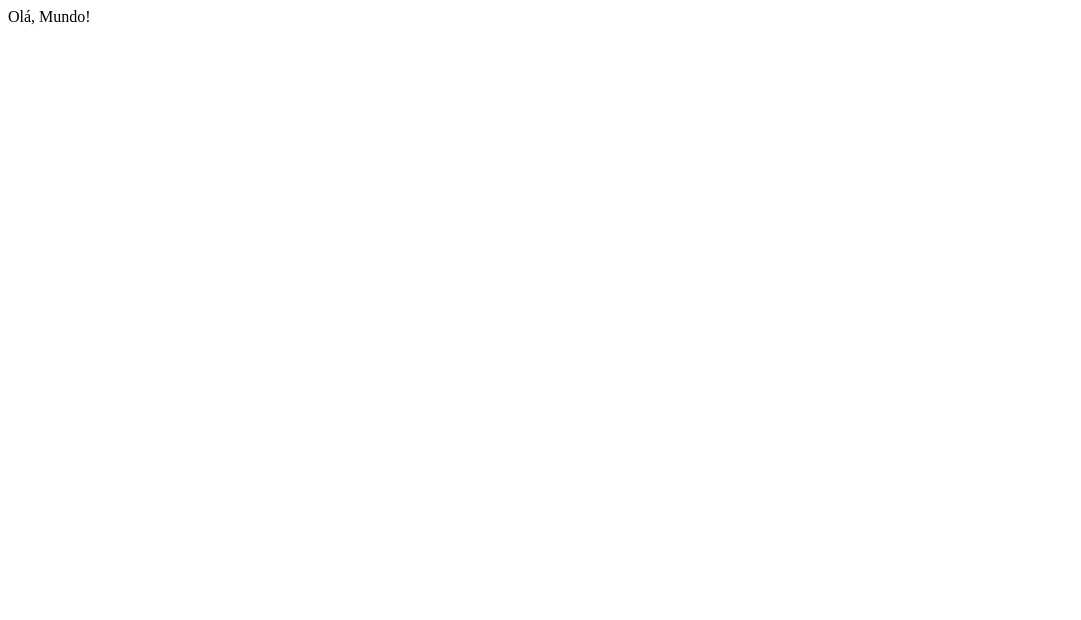
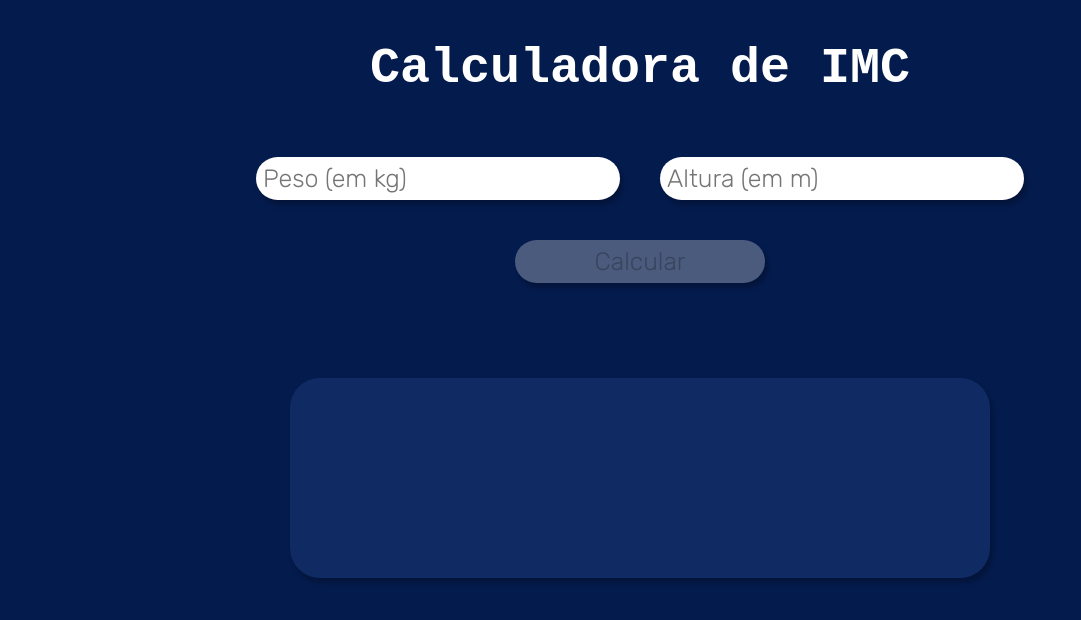
Before and after one commit to alessandroramos13/imc, a React (Create React App) app: page / in a window 1280 px wide. Shown: the top 620 px of the page, without its empty margins (0-1081 px from the left). Built offline with nearby package versions, Linux system fonts and the light colour scheme.

Commit message:
adicionado funções

```diff
--- a/src/componentes/App.js
+++ b/src/componentes/App.js
@@ -1,10 +1,14 @@
 import React, { Component } from 'react';
+import Buttons from './Buttons.js';
+import './App.css';
 
 class App extends Component {
+
     render() {
         return (
-            <div>
-                Olá, Mundo!
+            <div className='App'>
+                <h1>Calculadora de IMC</h1>
+                <Buttons/>
             </div>
         );
     }
--- /dev/null
+++ b/src/componentes/Buttons.js
@@ -0,0 +1,68 @@
+import React, { Component } from 'react';
+import Output from './Output';
+import './Buttons.css';
+
+class Buttons extends Component {
+
+    constructor () {
+        super()
+        this.state = {
+            peso: '',
+            altura: '',
+            imc: null,
+        }
+
+    }
+
+    setPeso = (e) => {
+        this.setState({peso: e.target.value})
+    }
+
+    setAltura = (e) => {
+        this.setState({altura: e.target.value})
+    }
+
+    setIMC = () => {
+        let resultado = Number(this.state.peso) / (Number(this.state.altura) * Number(this.state.altura))
+        this.setState({peso: '', altura: '', imc: resultado})
+        return (
+            <Output />
+        )
+
+    }
+
+    render() {
+        if (this.state.peso !== '' && this.state.altura !== '') {
+            return (
+                <div>
+                    <div className='bt'>
+                        <input type="number" className='bt_peso' value={this.state.peso} placeholder={'Peso (em kg)'} onChange={this.setPeso}/>
+                        <input type="number" className='bt_altura' value={this.state.altura} placeholder={'Altura (em m)'} onChange={this.setAltura}/>
+                        <br/>
+                        <input type="submit" className='calc' value="Calcular" onClick={this.setIMC}/>
+                        <div className='imc'>
+                            <Output IMC={this.state.imc}/>
+                        </div>
+                    </div>
+                </div>
+            );
+        }
+        else {
+            return (
+                <div>
+                    <div className='bt'>
+                        <input type="number" className='bt_peso' value={this.state.peso} placeholder={'Peso (em kg)'} onChange={this.setPeso}/>
+                        <input type="number" className='bt_altura' value={this.state.altura} placeholder={'Altura (em m)'} onChange={this.setAltura}/>
+                        <br/>
+                        <input type="submit" className='calc' value="Calcular" disabled onClick={this.setIMC}/>
+                        <div className='imc'>
+                            <Output IMC={this.state.imc}/>
+                        </div>
+                    </div>
+                </div>
+            );
+        }
+    }
+}
+
+export default Buttons;
--- /dev/null
+++ b/src/componentes/Output.js
@@ -0,0 +1,13 @@
+import React, { Component } from 'react';
+
+class Output extends Component {
+    render() {
+        return (
+            <div>
+                {this.props.IMC}
+            </div>
+        );
+    }
+}
+
+export default Output;
```
